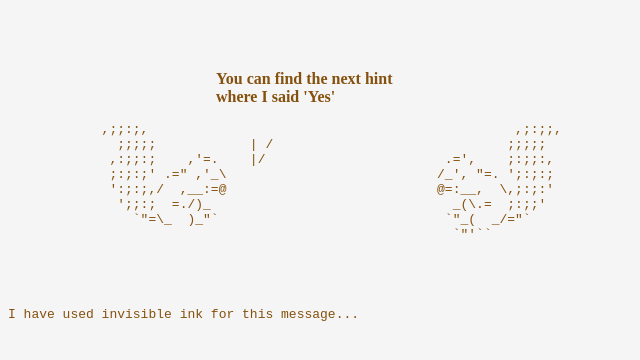
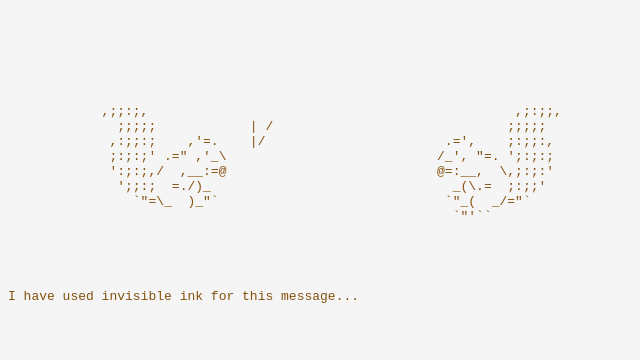
Before and after one commit to sarasamain/sarasamain.github.io, a plain HTML site: page index.html in a window 1280 px wide. Shown: the whole page, without its empty margins (0-640 px from the left). Drawn offline with Linux system fonts and the light colour scheme.

Commit message:
squirrell 2

```diff
--- a/index.html
+++ b/index.html
@@ -8,11 +8,10 @@
   <title>Squirrell</title>
 </head>
 <body>
-  <p>
+  <p class='invisible'>
     <br/>
     <br/>
     <br/>
-      &emsp;&emsp;&emsp;&emsp;&emsp;&emsp;&emsp;&emsp;&emsp;&emsp;&emsp;&emsp;&emsp;<b>You can find the next hint</b><br/>
       &emsp;&emsp;&emsp;&emsp;&emsp;&emsp;&emsp;&emsp;&emsp;&emsp;&emsp;&emsp;&emsp;<b>where I said 'Yes'</b><br/>
                                         </p>
   <p><pre>
```
